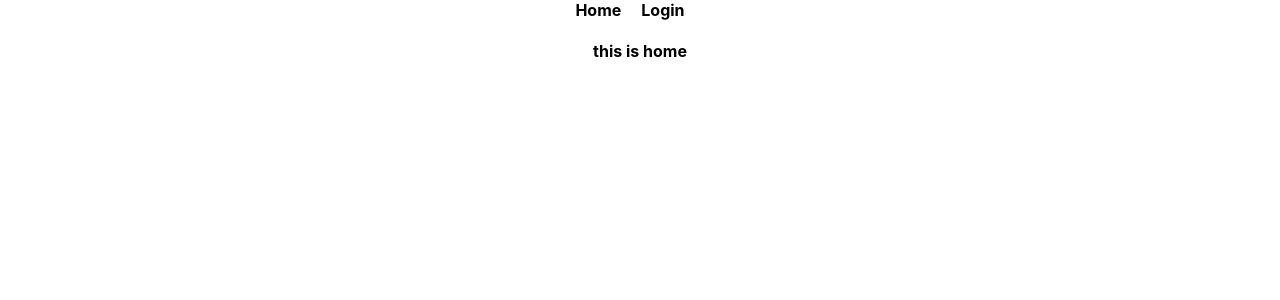
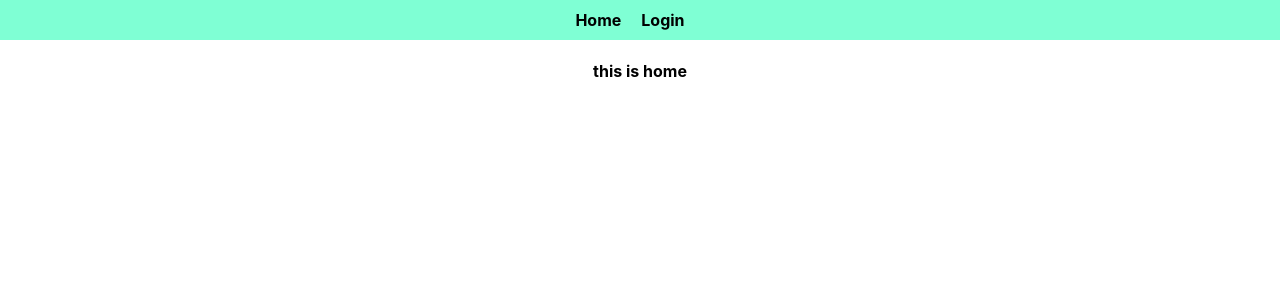
Before and after one commit to sayemhossain/router-firebase-integration, a React (Create React App) app: page / in a window 1280 px wide. Shown: the top 300 px of the page. Built offline with nearby package versions, Linux system fonts and the light colour scheme.

Commit message:
new code added

```diff
--- a/src/components/Header/Header.css
+++ b/src/components/Header/Header.css
@@ -1,3 +1,8 @@
+.header {
+  padding-top: 10px;
+  padding-bottom: 10px;
+  background-color: aquamarine;
+}
 .header nav a {
   margin-right: 20px;
   text-decoration: none;
```
